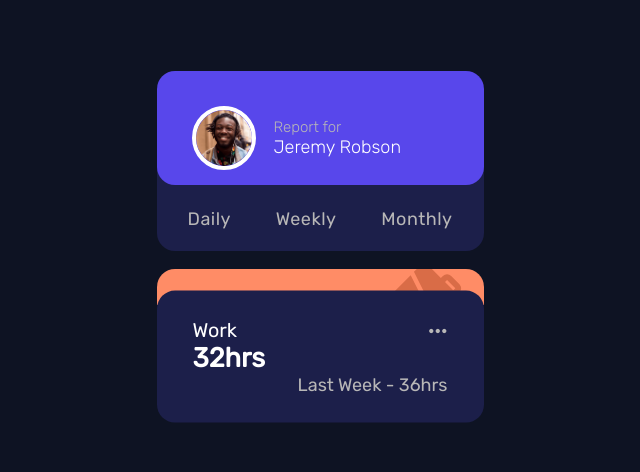
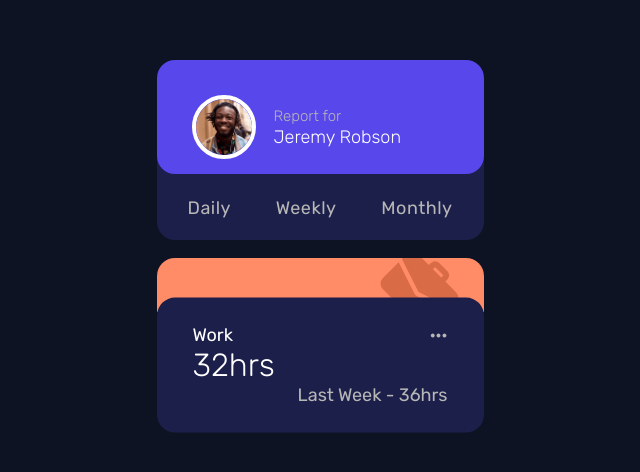
Before and after one commit to CrowdedAstronaut/time-tracking-dashboard, a React (Create React App) app: page / in a window 1280 px wide. Shown: the part 146-618 px from the top of the page, without its empty margins (320-960 px from the left). Built offline with nearby package versions, Linux system fonts and the light colour scheme.

Commit message:
background div styling is coming along

```diff
--- a/src/css/App.css
+++ b/src/css/App.css
@@ -100,10 +100,10 @@ h6 {
 
 .background {
   margin: 0 auto;
-  padding-top: 2em;
+  padding-top: 3em;
   background-color: var(--light-red);
   background-image: url("../assets/images/icon-work.svg");
-  background-position: 95% 10%;
+  background-position: 90% 25%;
   background-repeat: no-repeat;
   border-radius: 1em 1em 0em 0em;
 }
@@ -112,7 +112,12 @@ h6 {
   display: flex;
   justify-content: space-between;
   width: 100;
-  font-size: 1.1em;
+  font-size: 18px;
+  font-style: normal;
+  font-weight: 500;
+  line-height: 21px;
+  letter-spacing: 0px;
+  text-align: left;
 }
 
 .card-information {
@@ -213,6 +218,12 @@ h6 {
 } */
 .hours {
   text-align: left;
+
+  font-size: 32px;
+  font-style: normal;
+  font-weight: 300;
+  line-height: 38px;
+  letter-spacing: 0px;
 }
 
 .last-time {
```
